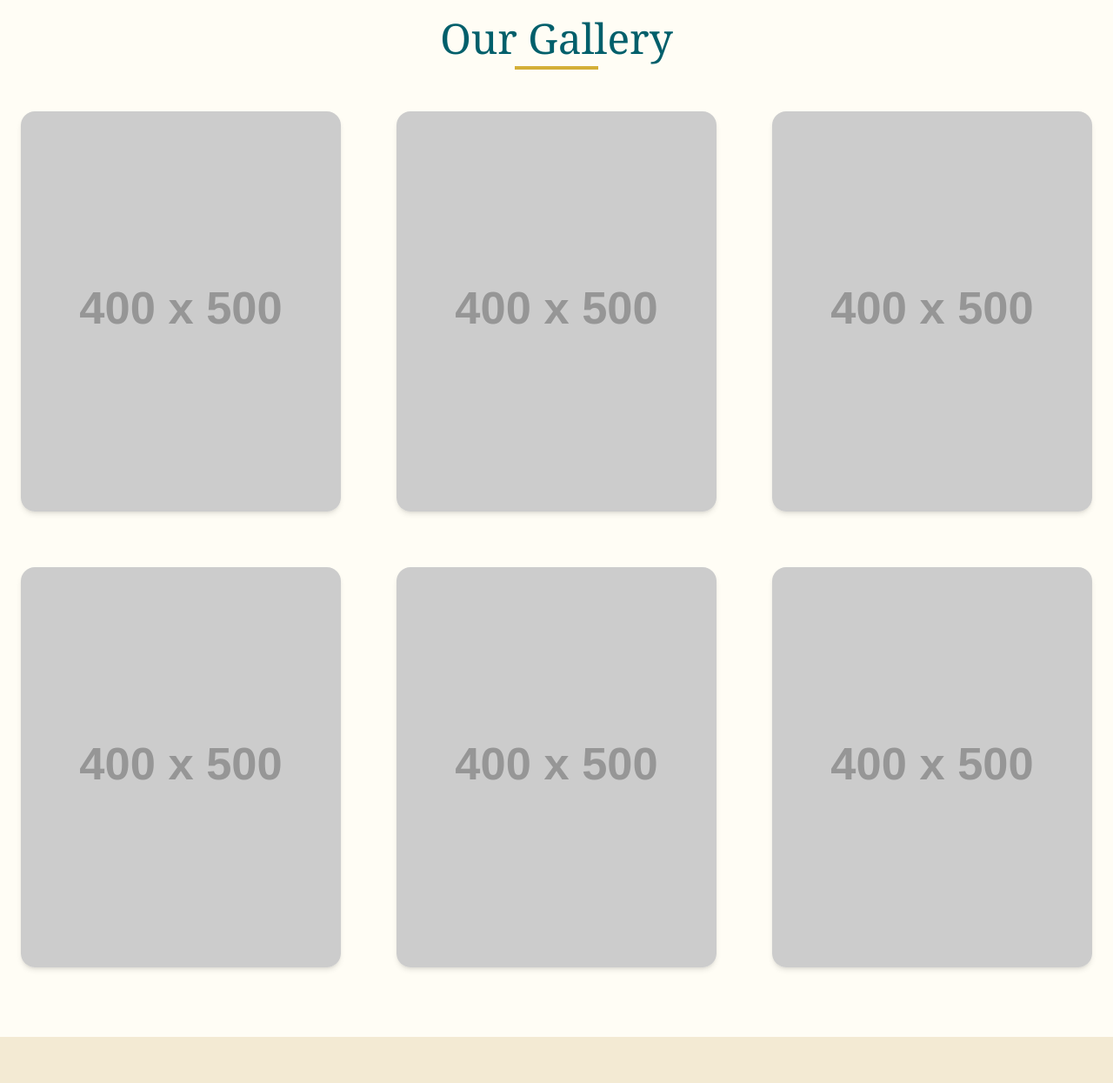
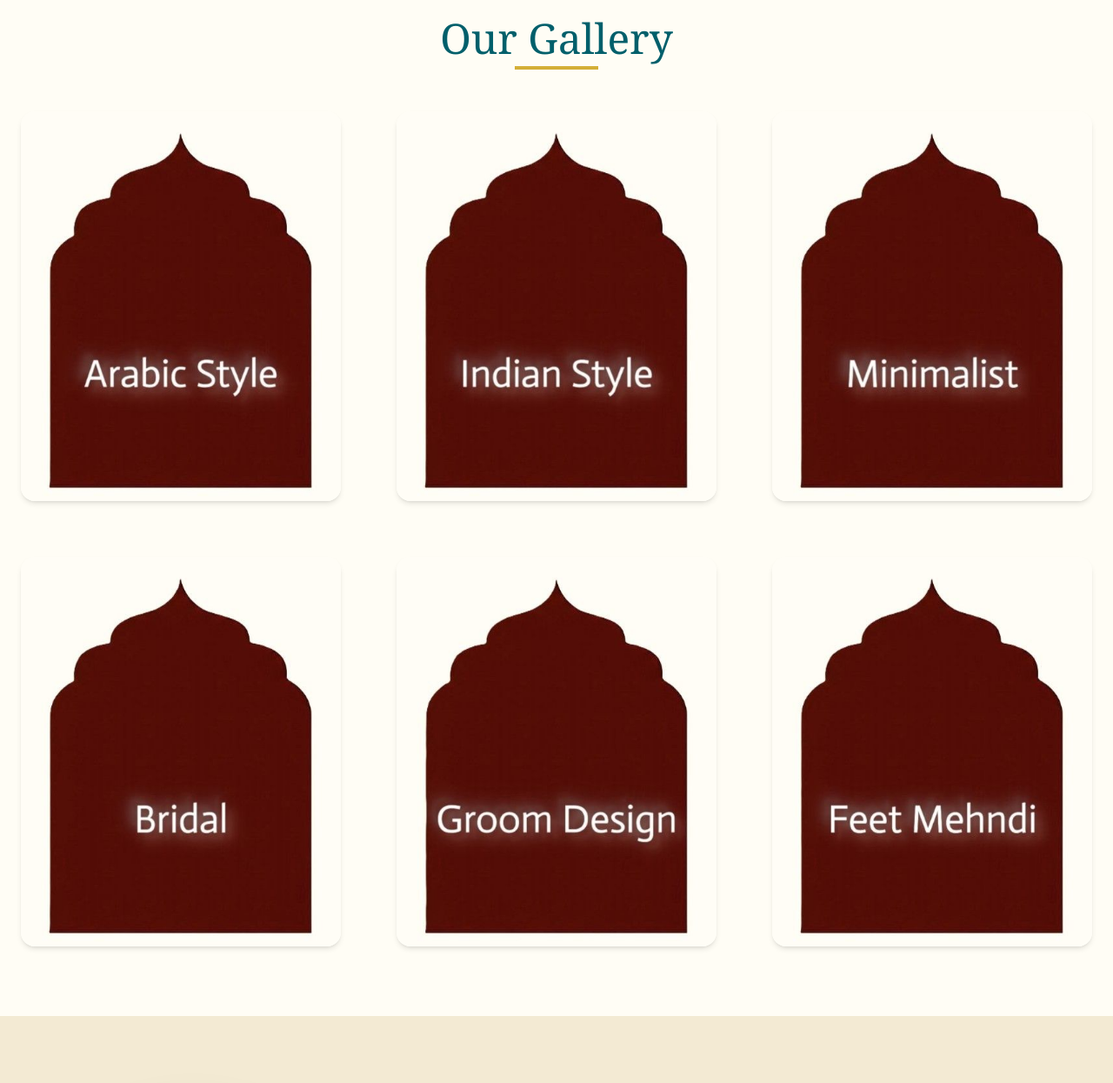
Before and after one commit to Kundanmaurya1612/manyamehndiart, a plain HTML site: page MEHANDIart.html in a window 1280 px wide. Shown: the part 1340-2585 px from the top of the page at 87% size. Drawn offline with nearby package versions, Linux system fonts and the light colour scheme; placeholder pictures from the web are drawn by us.

Commit message:
updated design

```diff
--- a/MEHANDIart.html
+++ b/MEHANDIart.html
@@ -148,42 +148,42 @@
             <div class="grid grid-cols-2 md:grid-cols-3 gap-8 md:gap-12 lg:gap-16">
                 <!-- Gallery Item 1 -->
                 <a href="ARABICstyle.html" class="group relative overflow-hidden rounded-2xl shadow-md block scroll-reveal-gallery">
-                     <img src="https://placehold.co/400x500/005F6B/FFFFFF?text=Arabic+Style" alt="Arabic Style Mehndi" class="w-full h-full object-cover group-hover:scale-110 transition-transform duration-500">
+                     <img src="arabic.JPG" alt="Arabic Style Mehndi" class="w-full h-full object-cover group-hover:scale-110 transition-transform duration-500">
                      <div class="absolute inset-0 bg-black/40 opacity-0 group-hover:opacity-100 transition-opacity duration-300 flex items-center justify-center">
                          <p class="text-white text-lg font-semibold">Arabic Style</p>
                      </div>
                 </a>
                 <!-- Gallery Item 2 -->
                 <a href="INDIANstyle.html" class="group relative overflow-hidden rounded-2xl shadow-md block scroll-reveal-gallery">
-                    <img src="https://placehold.co/400x500/004B55/FFFFFF?text=Indian+Style" alt="Indian Style Mehndi" class="w-full h-full object-cover group-hover:scale-110 transition-transform duration-500">
+                    <img src="indian.JPG" alt="Indian Style Mehndi" class="w-full h-full object-cover group-hover:scale-110 transition-transform duration-500">
                      <div class="absolute inset-0 bg-black/40 opacity-0 group-hover:opacity-100 transition-opacity duration-300 flex items-center justify-center">
                          <p class="text-white text-lg font-semibold">Indian Style</p>
                      </div>
                 </a>
                 <!-- Gallery Item 3 -->
                 <a href="minimalistdesign.html" class="group relative overflow-hidden rounded-2xl shadow-md block scroll-reveal-gallery">
-                    <img src="https://placehold.co/400x500/D4AF37/2C3E50?text=Minimalist" alt="Minimalist Mehndi Design" class="w-full h-full object-cover group-hover:scale-110 transition-transform duration-500">
+                    <img src="minimalist.JPG" alt="Minimalist Mehndi Design" class="w-full h-full object-cover group-hover:scale-110 transition-transform duration-500">
                     <div class="absolute inset-0 bg-black/40 opacity-0 group-hover:opacity-100 transition-opacity duration-300 flex items-center justify-center">
                         <p class="text-white text-lg font-semibold">Minimalist Art</p>
                     </div>
                 </a>
                 <!-- Gallery Item 4 -->
                 <a href="BRIDALmehndi.html" class="group relative overflow-hidden rounded-2xl shadow-md block scroll-reveal-gallery">
-                    <img src="https://placehold.co/400x500/F3EAD3/2C3E50?text=Bridal+Design" alt="Bridal Mehndi Design" class="w-full h-full object-cover group-hover:scale-110 transition-transform duration-500">
+                    <img src="bridal.JPG" alt="Bridal Mehndi Design" class="w-full h-full object-cover group-hover:scale-110 transition-transform duration-500">
                     <div class="absolute inset-0 bg-black/40 opacity-0 group-hover:opacity-100 transition-opacity duration-300 flex items-center justify-center">
                         <p class="text-white text-lg font-semibold">Bridal Mehndi</p>
                     </div>
                 </a>
                 <!-- Gallery Item 5 -->
                 <a href="GROOMmehndi.html" class="group relative overflow-hidden rounded-2xl shadow-md block scroll-reveal-gallery">
-                    <img src="https://placehold.co/400x500/C0A02C/FFFFFF?text=Groom+Mehndi" alt="Groom Mehndi" class="w-full h-full object-cover group-hover:scale-110 transition-transform duration-500">
+                    <img src="groom.JPG" alt="Groom Mehndi" class="w-full h-full object-cover group-hover:scale-110 transition-transform duration-500">
                     <div class="absolute inset-0 bg-black/40 opacity-0 group-hover:opacity-100 transition-opacity duration-300 flex items-center justify-center">
                         <p class="text-white text-lg font-semibold">Groom's Mehndi</p>
                     </div>
                 </a>
                 <!-- Gallery Item 6 -->
                 <a href="FEETmehandi.html" class="group relative overflow-hidden rounded-2xl shadow-md block scroll-reveal-gallery">
-                    <img src="https://placehold.co/400x500/2C3E50/FFFFFF?text=Mehndi+on+Feet" alt="Mehndi on Feet" class="w-full h-full object-cover group-hover:scale-110 transition-transform duration-500">
+                    <img src="Feet.JPG" alt="Mehndi on Feet" class="w-full h-full object-cover group-hover:scale-110 transition-transform duration-500">
                     <div class="absolute inset-0 bg-black/40 opacity-0 group-hover:opacity-100 transition-opacity duration-300 flex items-center justify-center">
                         <p class="text-white text-lg font-semibold">Bridal Feet</p>
                     </div>
```
Also changed, not shown: Feet.JPG (added), arabic.JPG (added), bridal.JPG (added), groom.JPG (added), indian.JPG (added), minimalist.JPG (added).
